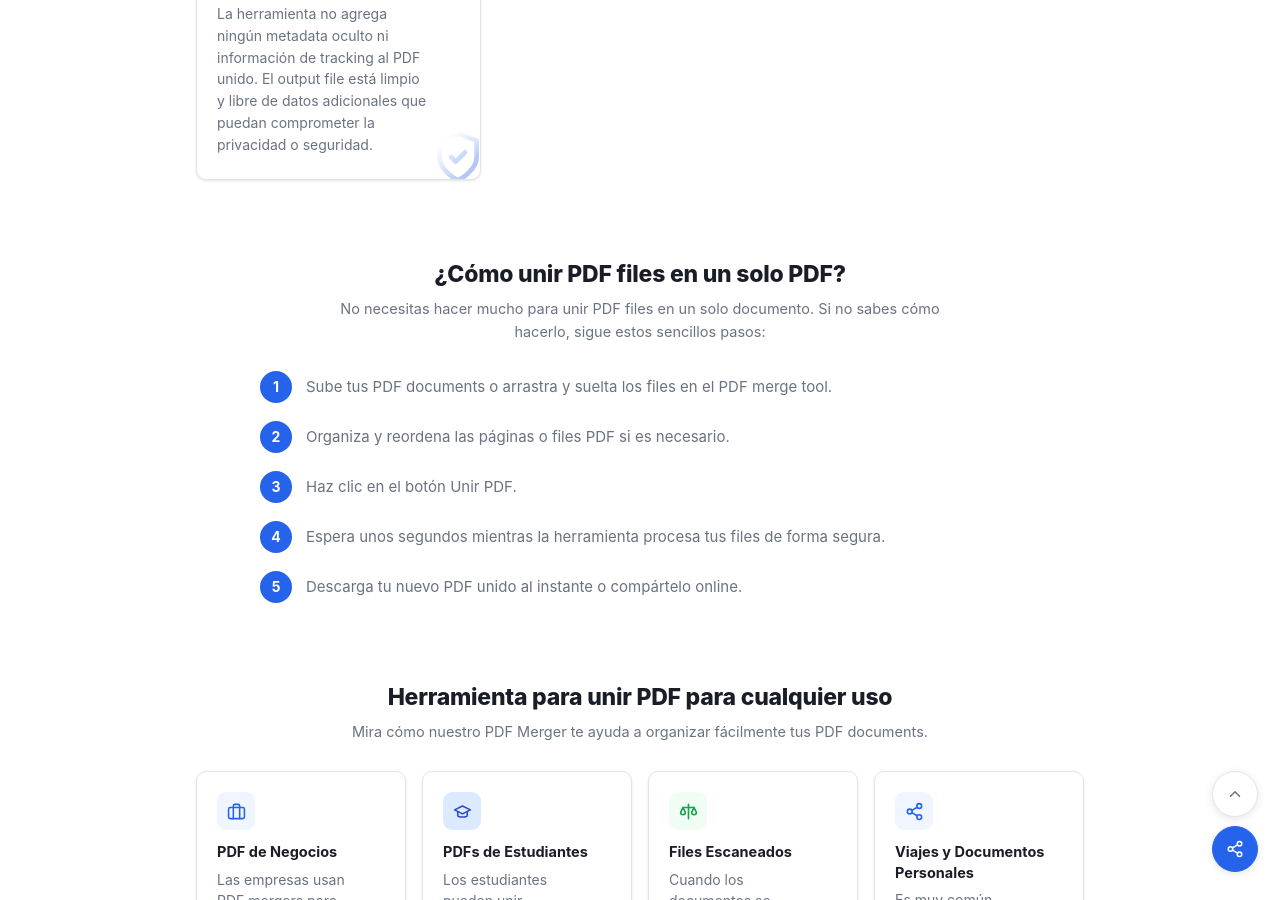
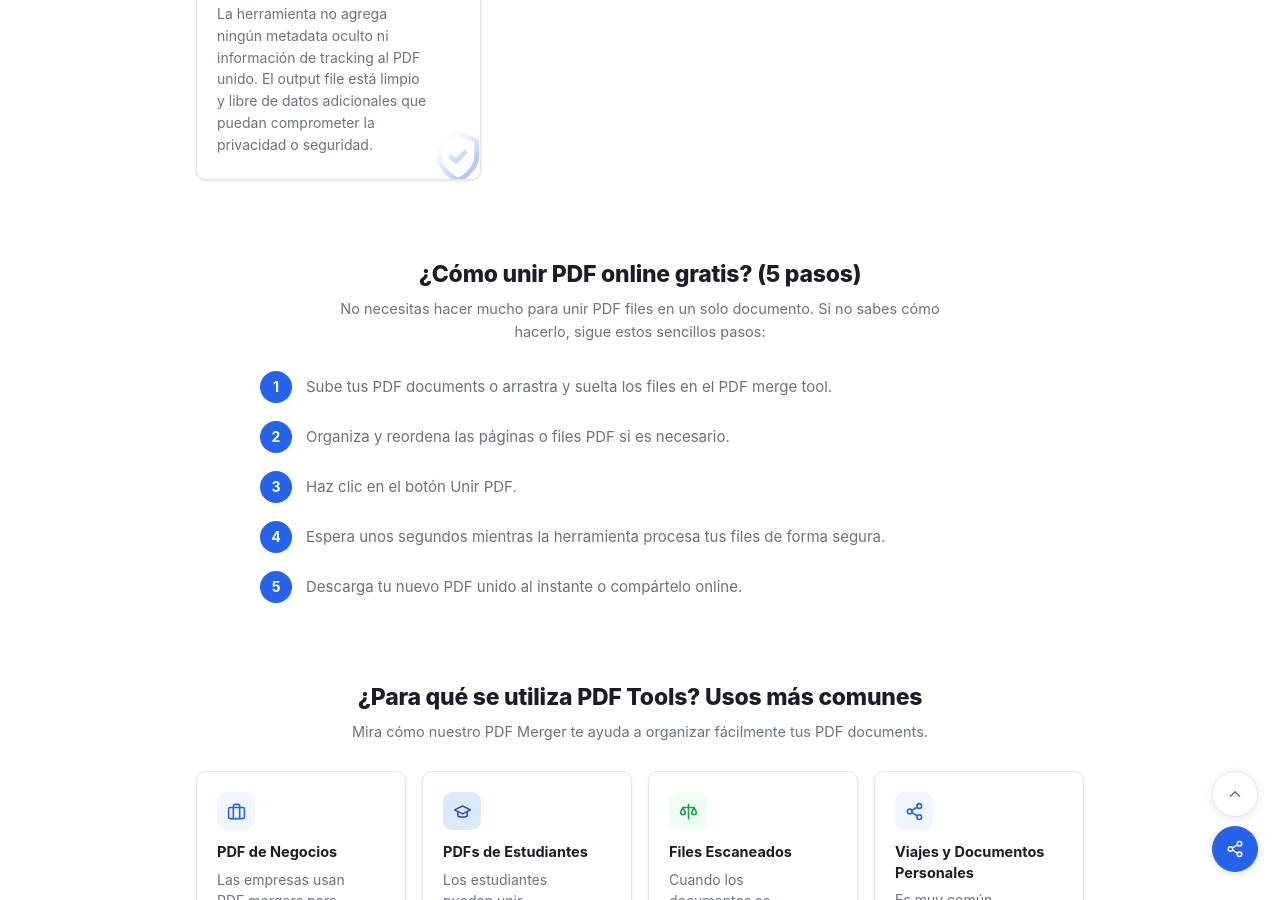
Before and after one commit to rforrupesh/jekyllmultilingual, a Jekyll site: the page built from index.md, in a window 1280 px wide and 900 px high, scrolled down 2784 px. Built offline with Jekyll 4.4.1, drawn with Linux system fonts in a browser that asks for light colours; some of the changed text lies outside the part shown.

Commit message:
Update index.md

```diff
--- a/index.md
+++ b/index.md
@@ -136,7 +136,7 @@ Unir PDF
 
   <section class="isec-block isec-why" aria-labelledby="isec-why-title" id="features">
     <div class="isec-block__head">
-      <h2 id="isec-why-title" class="isec-block__title">¿Por qué usar UnificarPDF.com para unir PDF files?</h2>
+      <h2 id="isec-why-title" class="isec-block__title">Qué te ofrece esta herramienta</h2>
     </div>
     <div class="isec-card-grid">
       <div class="isec-card">
@@ -224,7 +224,7 @@ Unir PDF
   </section>
   <section class="isec-block isec-how" aria-labelledby="isec-how-title" id="how-it-works">
     <div class="isec-block__head">
-      <h2 id="isec-how-title" class="isec-block__title">¿Cómo unir PDF files en un solo PDF?</h2>
+      <h2 id="isec-how-title" class="isec-block__title">¿Cómo unir PDF online gratis? (5 pasos)</h2>
       <p class="isec-block__subtitle">No necesitas hacer mucho para unir PDF files en un solo documento. Si no sabes cómo hacerlo, sigue estos sencillos pasos:</p>
     </div>
     <ol class="isec-steps">
@@ -252,7 +252,7 @@ Unir PDF
   </section>
   <section class="isec-block isec-usecases" aria-labelledby="isec-usecases-title">
     <div class="isec-block__head">
-      <h2 id="isec-usecases-title" class="isec-block__title">Herramienta para unir PDF para cualquier uso</h2>
+      <h2 id="isec-usecases-title" class="isec-block__title">¿Para qué se utiliza PDF Tools? Usos más comunes</h2>
       <p class="isec-block__subtitle">Mira cómo nuestro PDF Merger te ayuda a organizar fácilmente tus PDF documents.</p>
     </div>
     <div class="isec-card-grid isec-card-grid--use">
```
